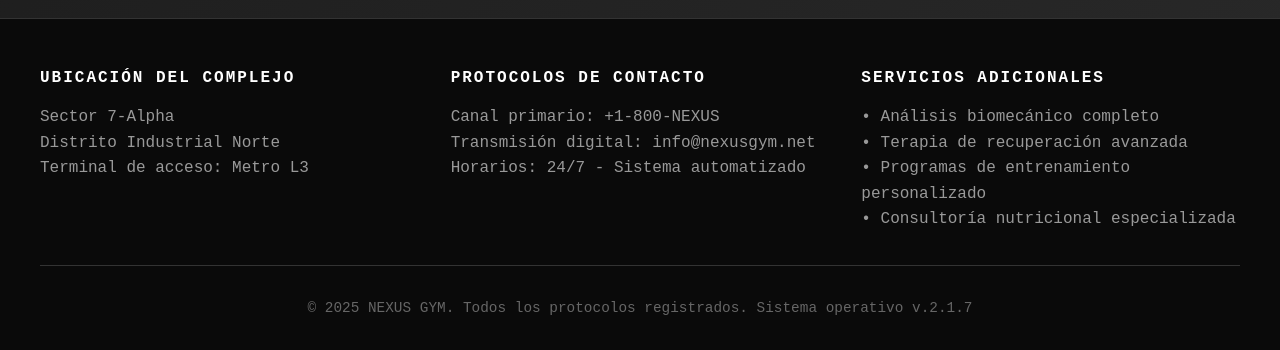
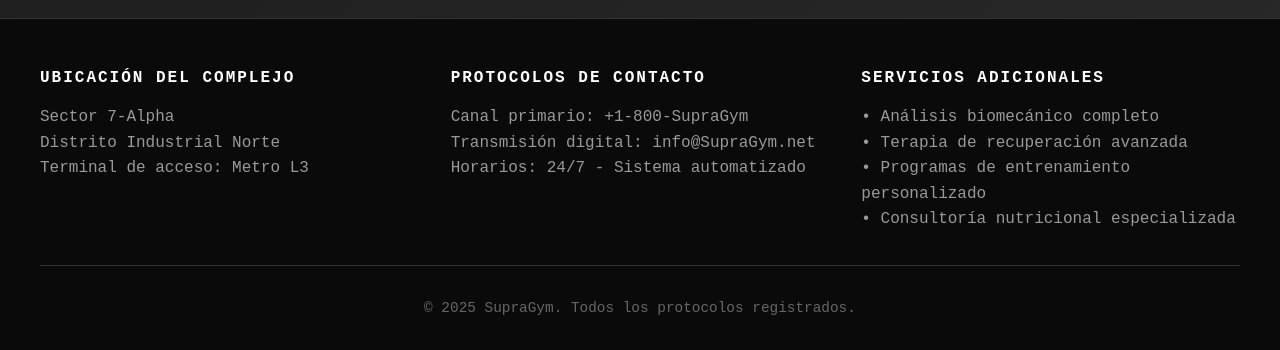
Before and after one commit to RICARDOQUIMISUTM/PROYECTO-ADMIN-GYM, a Flask app: page / in a window 1280 px wide. Shown: the part 3049-3399 px from the top of the page. Run offline with Flask 3, Linux system fonts and the light colour scheme; data comes from the database, SQL or seed files in the repository; parts of the project's set-up code (start-up, migrations or seed data) failed here and were passed over.

Commit message:
info index

```diff
--- a/templates/index.html
+++ b/templates/index.html
@@ -113,8 +113,8 @@
                 </div>
                 <div class="footer-section">
                     <h4>Protocolos de contacto</h4>
-                    <p>Canal primario: +1-800-NEXUS<br>
-                        Transmisión digital: info@nexusgym.net<br>
+                    <p>Canal primario: +1-800-SupraGym<br>
+                        Transmisión digital: info@SupraGym.net<br>
                         Horarios: 24/7 - Sistema automatizado</p>
                 </div>
                 <div class="footer-section">
@@ -126,7 +126,7 @@
                 </div>
             </div>
             <div class="footer-bottom">
-                <p>&copy; 2025 NEXUS GYM. Todos los protocolos registrados. Sistema operativo v.2.1.7</p>
+                <p>&copy; 2025 SupraGym. Todos los protocolos registrados.</p>
             </div>
         </div>
     </footer>
```
